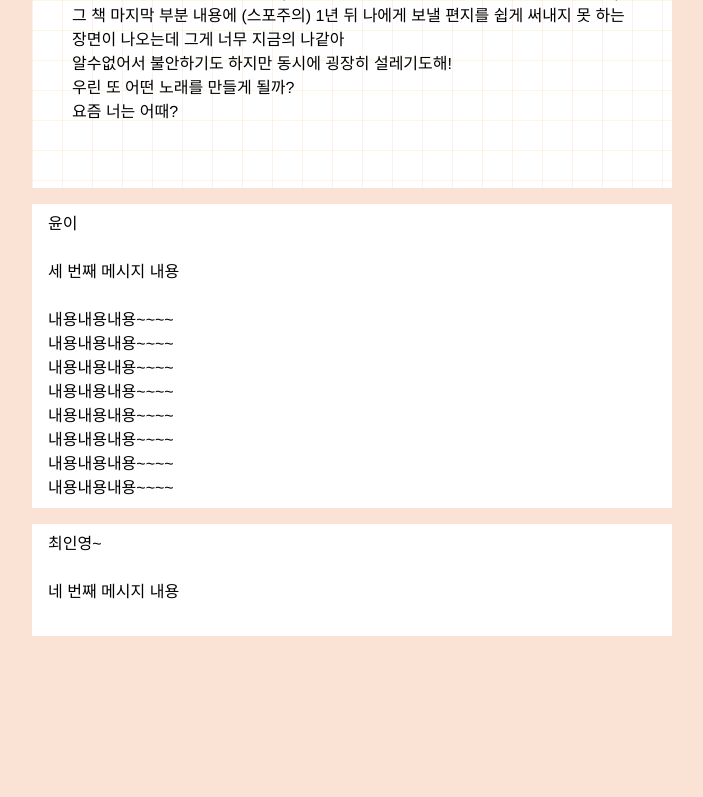
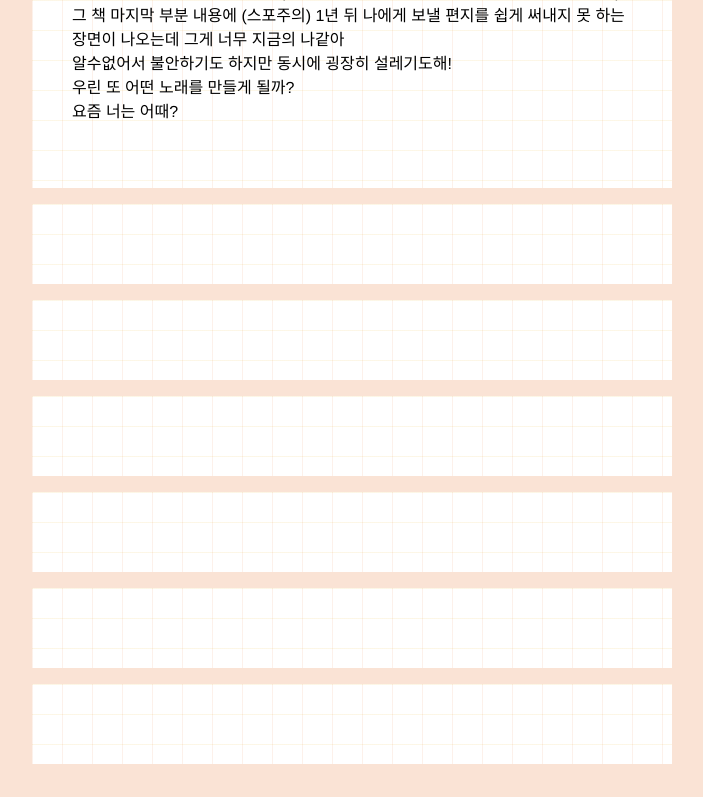
Before and after one commit to Yoon79/letters, a Next.js app: page /components/main in a window 1280 px wide. Shown: the part 2000-2797 px from the top of the page, without its empty margins (288-991 px from the left). Before the commit the page ends 2676 px from the top, so only its background shows below. Built offline with nearby package versions, Linux system fonts and the light colour scheme.

Commit message:
버튼8개

```diff
--- a/pages/components/main.tsx
+++ b/pages/components/main.tsx
@@ -34,6 +34,10 @@ export default function Main() {
   const div2Ref = useRef(null);
   const div3Ref = useRef(null);
   const div4Ref = useRef(null);
+  const div5Ref = useRef(null);
+  const div6Ref = useRef(null);
+  const div7Ref = useRef(null);
+  const div8Ref = useRef(null);
 
   // Function to scroll to a specific div
   const scrollToDiv = (divRef: any) => {
@@ -58,6 +62,10 @@ export default function Main() {
       const div2 = div2Ref.current?.getBoundingClientRect();
       const div3 = div3Ref.current?.getBoundingClientRect();
       const div4 = div4Ref.current?.getBoundingClientRect();
+      const div5 = div5Ref.current?.getBoundingClientRect();
+      const div6 = div6Ref.current?.getBoundingClientRect();
+      const div7 = div7Ref.current?.getBoundingClientRect();
+      const div8 = div8Ref.current?.getBoundingClientRect();
 
       const offset = 200; // 원하는 오프셋 값으로 조정
 
@@ -69,6 +77,14 @@ export default function Main() {
         setActiveSection(3);
       } else if (div4 && div4.top <= offset && div4.bottom > offset) {
         setActiveSection(4);
+      } else if (div5 && div5.top <= offset && div5.bottom > offset) {
+        setActiveSection(5);
+      } else if (div6 && div6.top <= offset && div6.bottom > offset) {
+        setActiveSection(6);
+      } else if (div7 && div7.top <= offset && div7.bottom > offset) {
+        setActiveSection(7);
+      } else if (div8 && div8.top <= offset && div8.bottom > offset) {
+        setActiveSection(8);
       }
     };
 
@@ -98,6 +114,22 @@ export default function Main() {
               onClick={() => scrollToDiv(div4Ref)}
               className={`p-1.5 font-mono rounded-full border border-[#e98143] hover:bg-[#e98143]
                 ${activeSection === 4 ? "bg-[#e98143]" : ""}`}></button>
+            <button
+              onClick={() => scrollToDiv(div5Ref)}
+              className={`p-1.5 font-mono rounded-full border border-[#e98143] hover:bg-[#e98143]
+                ${activeSection === 5 ? "bg-[#e98143]" : ""}`}></button>
+            <button
+              onClick={() => scrollToDiv(div6Ref)}
+              className={`p-1.5 font-mono rounded-full border border-[#e98143] hover:bg-[#e98143]
+                ${activeSection === 6 ? "bg-[#e98143]" : ""}`}></button>
+            <button
+              onClick={() => scrollToDiv(div7Ref)}
+              className={`p-1.5 font-mono rounded-full border border-[#e98143] hover:bg-[#e98143]
+                ${activeSection === 7 ? "bg-[#e98143]" : ""}`}></button>
+            <button
+              onClick={() => scrollToDiv(div8Ref)}
+              className={`p-1.5 font-mono rounded-full border border-[#e98143] hover:bg-[#e98143]
+                ${activeSection === 8 ? "bg-[#e98143]" : ""}`}></button>
           </div>
         </div>
         <div className="space-y-4 pt-5">
@@ -245,45 +277,85 @@ export default function Main() {
           {/* Third Message */}
           <div
             ref={div3Ref}
-            className="select-none mt-4 bg-white px-4 py-2 w-auto">
-            <p>
-              윤이
-              <br />
-              <br />
-              세 번째 메시지 내용
-              <br />
-              <br />
-              내용내용내용~~~~
-              <br />
-              내용내용내용~~~~
-              <br />
-              내용내용내용~~~~
-              <br />
-              내용내용내용~~~~
-              <br />
-              내용내용내용~~~~
-              <br />
-              내용내용내용~~~~
-              <br />
-              내용내용내용~~~~
-              <br />
-              내용내용내용~~~~
-              <br />
-            </p>
+            className="select-none mt-4 bg-white p-10 w-auto"
+            style={{
+              backgroundImage: `
+                  linear-gradient(to right, rgba(233, 129, 67, 0.2) 0.1px, transparent 1px),
+                  linear-gradient(to bottom, rgba(233, 175, 32, 0.2) 0.1px, transparent 1px)
+                  `,
+              backgroundSize: "30px 30px", // 격자 크기 조절
+            }}>
+            <p></p>
           </div>
 
           {/* Forth Message */}
           <div
             ref={div4Ref}
-            className="select-none mt-4 bg-white px-4 py-2 w-auto">
-            <p>
-              최인영~
-              <br />
-              <br />
-              네 번째 메시지 내용
-              <br />
-              <br />
-            </p>
+            className="select-none mt-4 bg-white p-10 w-auto"
+            style={{
+              backgroundImage: `
+                  linear-gradient(to right, rgba(233, 129, 67, 0.2) 0.1px, transparent 1px),
+                  linear-gradient(to bottom, rgba(233, 175, 32, 0.2) 0.1px, transparent 1px)
+                  `,
+              backgroundSize: "30px 30px", // 격자 크기 조절
+            }}>
+            <p></p>
+          </div>
+
+          {/* Fifth Message */}
+          <div
+            ref={div5Ref}
+            className="select-none mt-4 bg-white p-10 w-auto"
+            style={{
+              backgroundImage: `
+                  linear-gradient(to right, rgba(233, 129, 67, 0.2) 0.1px, transparent 1px),
+                  linear-gradient(to bottom, rgba(233, 175, 32, 0.2) 0.1px, transparent 1px)
+                  `,
+              backgroundSize: "30px 30px", // 격자 크기 조절
+            }}>
+            <p></p>
+          </div>
+
+          {/* sixth Message */}
+          <div
+            ref={div6Ref}
+            className="select-none mt-4 bg-white p-10 w-auto"
+            style={{
+              backgroundImage: `
+                  linear-gradient(to right, rgba(233, 129, 67, 0.2) 0.1px, transparent 1px),
+                  linear-gradient(to bottom, rgba(233, 175, 32, 0.2) 0.1px, transparent 1px)
+                  `,
+              backgroundSize: "30px 30px", // 격자 크기 조절
+            }}>
+            <p></p>
+          </div>
+
+          {/* Seventh Message */}
+          <div
+            ref={div7Ref}
+            className="select-none mt-4 bg-white p-10 w-auto"
+            style={{
+              backgroundImage: `
+                  linear-gradient(to right, rgba(233, 129, 67, 0.2) 0.1px, transparent 1px),
+                  linear-gradient(to bottom, rgba(233, 175, 32, 0.2) 0.1px, transparent 1px)
+                  `,
+              backgroundSize: "30px 30px", // 격자 크기 조절
+            }}>
+            <p></p>
+          </div>
+
+          {/* Eightth Message */}
+          <div
+            ref={div8Ref}
+            className="select-none mt-4 bg-white p-10 w-auto"
+            style={{
+              backgroundImage: `
+                  linear-gradient(to right, rgba(233, 129, 67, 0.2) 0.1px, transparent 1px),
+                  linear-gradient(to bottom, rgba(233, 175, 32, 0.2) 0.1px, transparent 1px)
+                  `,
+              backgroundSize: "30px 30px", // 격자 크기 조절
+            }}>
+            <p></p>
           </div>
         </div>
       </div>
```
